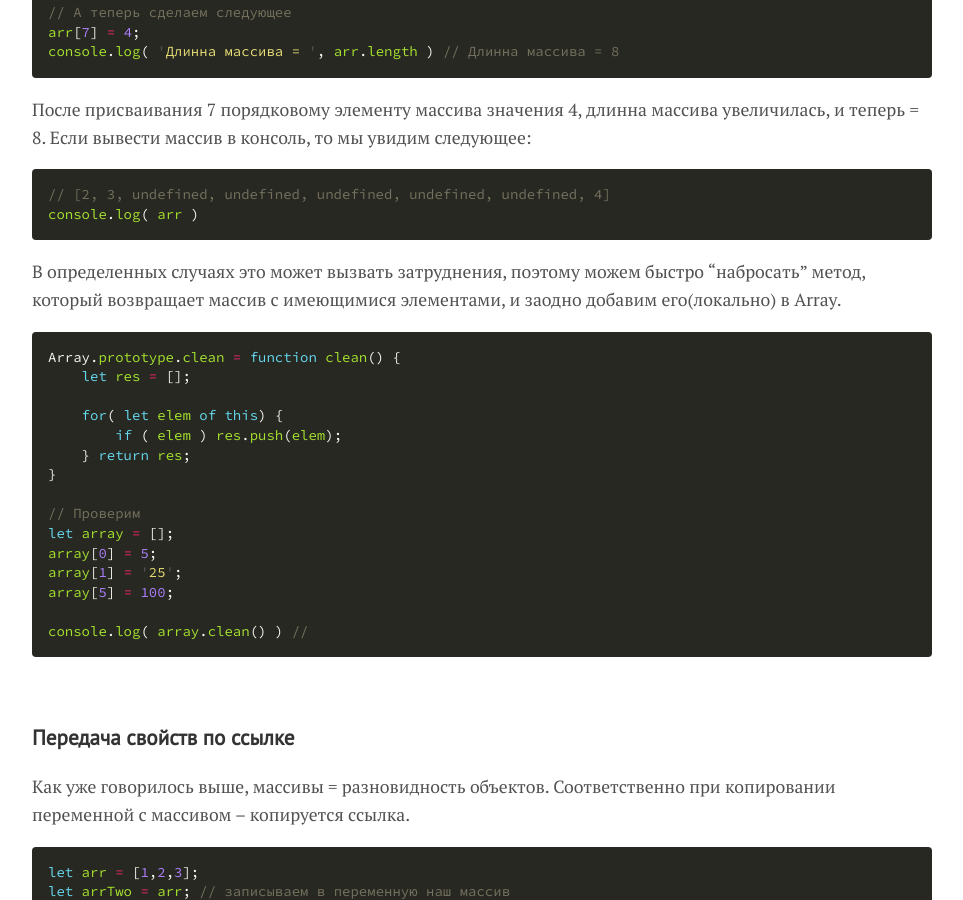
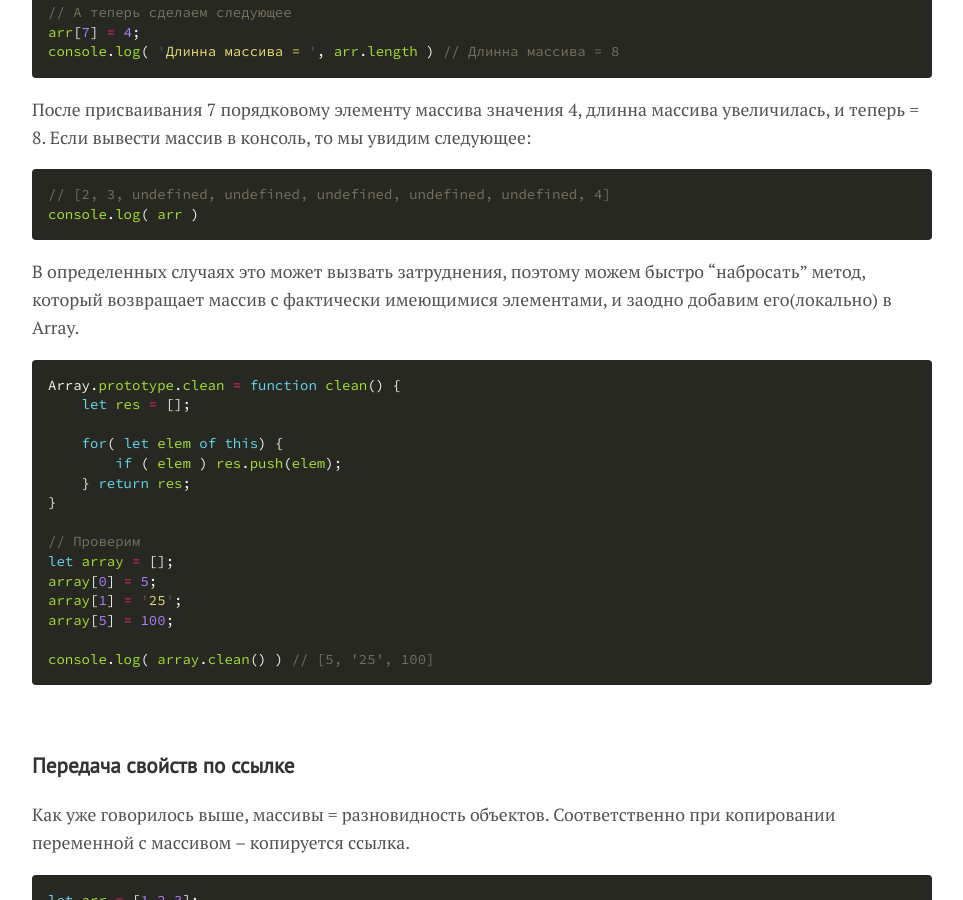
Before and after one commit to klesarev/myblog, a Jekyll site: the page built from _posts/2018-05-18-array-in-js.md, in a window 1280 px wide and 900 px high, scrolled down 1470 px. Shown: the whole window, without its empty margins (158-1121 px from the left). Built offline with Jekyll 4.4.1, drawn with Linux system fonts in a browser that asks for light colours; comment, search, counter and statistics services are not loaded.

Commit message:
corect art 2

````diff
--- a/_posts/2018-05-18-array-in-js.md
+++ b/_posts/2018-05-18-array-in-js.md
@@ -45,7 +45,7 @@ console.log( 'Длинна массива = ', arr.length ) // Длинна ма
 // [2, 3, undefined, undefined, undefined, undefined, undefined, 4]
 console.log( arr )
 ```
-В определенных случаях это может вызвать затруднения, поэтому можем быстро "набросать" метод, который возвращает массив с имеющимися элементами, и заодно добавим его(локально) в Array.
+В определенных случаях это может вызвать затруднения, поэтому можем быстро "набросать" метод, который возвращает массив с фактически имеющимися элементами, и заодно добавим его(локально) в Array.
 ```javascript
 Array.prototype.clean = function clean() {
     let res = [];
@@ -61,7 +61,7 @@ array[0] = 5;
 array[1] = '25';
 array[5] = 100;
 
-console.log( array.clean() ) //
+console.log( array.clean() ) // [5, '25', 100]
 ```
 
 <br/>
````
